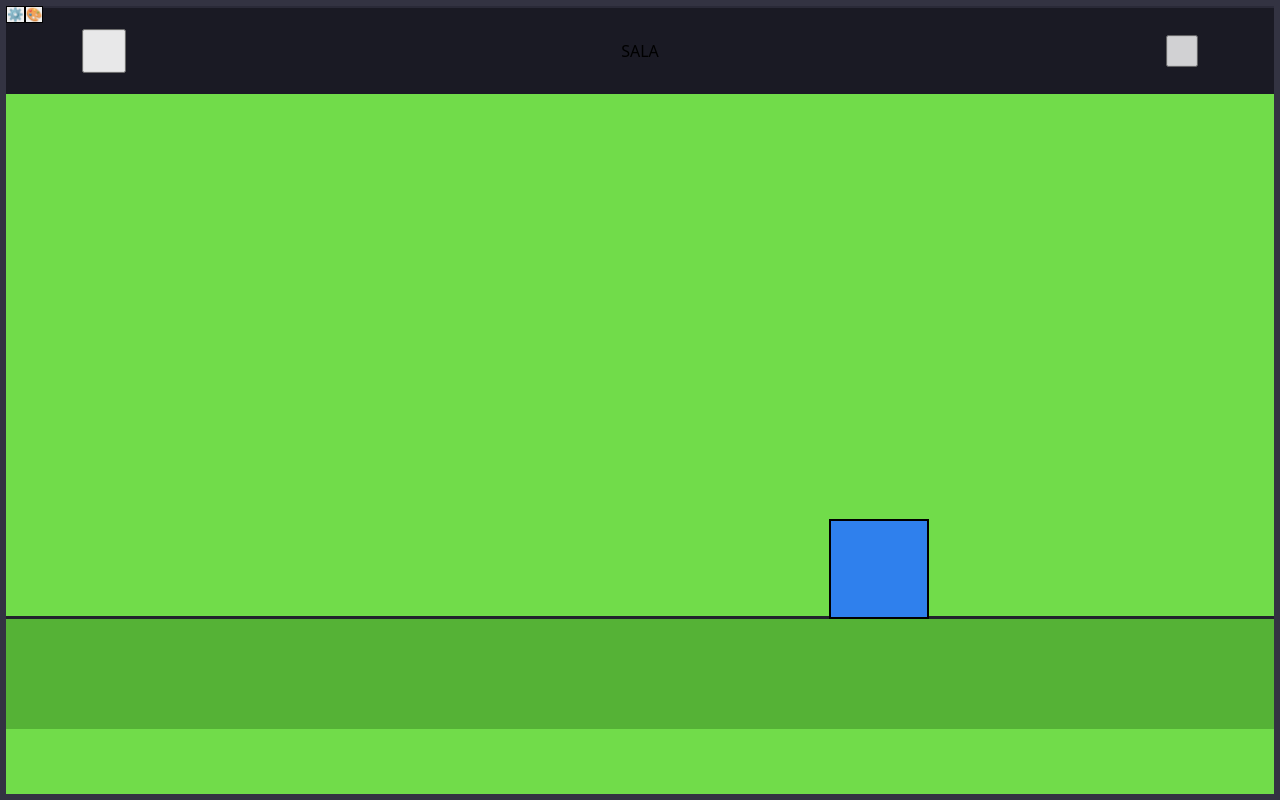
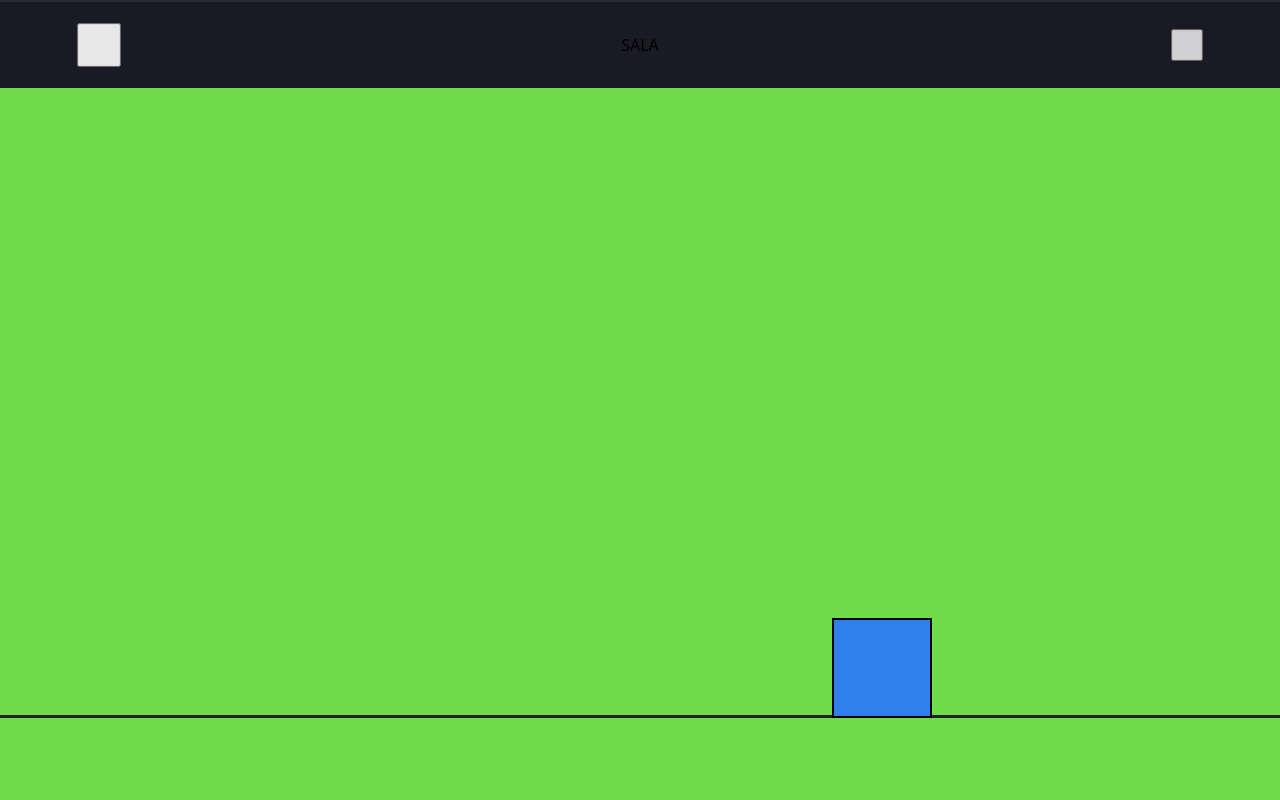
Before and after one commit to biscoitobolachaza-alt/e-o-seu-tcc, a Next.js app: page / in a window 1280 px wide. Built offline with nearby package versions, Linux system fonts and the light colour scheme; grey boxes are pictures that could not be loaded.

Commit message:
Remove ícones superiores e corrige layout da parede e do chão

```diff
--- a/src/app/page.jsx
+++ b/src/app/page.jsx
@@ -58,7 +58,7 @@ export default function Home() {
 
   const getFloorY = () => {
     if (!roomViewportRef.current || !petRef.current) return 300;
-    const floorHeight = 175;
+    const floorHeight = 82;
     return roomViewportRef.current.clientHeight - floorHeight - petRef.current.offsetHeight;
   };
 
@@ -237,32 +237,7 @@ export default function Home() {
   };
 
   return (
-    <main className="w-full h-screen relative flex flex-col overflow-hidden bg-[#f4f4f6] select-none border-[6px] border-[#333342] shadow-2xl">
-
-      {/* Botões Superiores de Configurações e Skins */}
-      <div className="absolute top-4 left-4 z-50 flex gap-5">
-        <button
-          onClick={() => {
-            setShowConfig(!showConfig);
-            setShowSkins(false);
-          }}
-          className="w-16 h-16 bg-white hover:bg-gray-100 rounded-2xl shadow-xl flex items-center justify-center active:scale-95 transition-all text-3xl border border-black/10 cursor-pointer"
-          title="Configurações"
-        >
-          ⚙️
-        </button>
-
-        <button
-          onClick={() => {
-            setShowSkins(!showSkins);
-            setShowConfig(false);
-          }}
-          className="w-16 h-16 bg-white hover:bg-gray-100 rounded-2xl shadow-xl flex items-center justify-center active:scale-95 transition-all text-3xl border border-black/10 cursor-pointer"
-          title="Skins"
-        >
-          🎨
-        </button>
-      </div>
+    <main className="w-full h-screen relative flex flex-col overflow-hidden bg-[#f4f4f6] select-none">
 
       {/* Modal Central de Configurações */}
       {showConfig && (
@@ -372,7 +347,7 @@ export default function Home() {
       {/* Área do Cômodo com Transição e Tela Preta de Fade */}
       <div
         ref={roomViewportRef}
-        className={`w-full h-full relative overflow-hidden ${room.wallBg}`}
+        className={`w-full flex-1 min-h-0 relative overflow-hidden ${room.wallBg}`}
         onMouseMove={handleMovePet}
         onMouseUp={handleStopDrag}
         onTouchMove={handleMovePet}
@@ -386,10 +361,10 @@ export default function Home() {
         />
 
         {/* Linha separadora entre parede e chão */}
-        <div className="absolute bottom-[175px] left-0 w-full h-[3px] bg-[#22222d] z-20"></div>
+        <div className="absolute bottom-[82px] left-0 w-full h-[3px] bg-[#22222d] z-20"></div>
 
         {/* Chão */}
-        <div className={`absolute bottom-[65px] left-0 w-full h-[110px] ${room.floorBg} z-10`}></div>
+        <div className={`absolute bottom-0 left-0 w-full h-[82px] ${room.floorBg} z-10`}></div>
 
         {/* Pet Virtual */}
         <div
```
